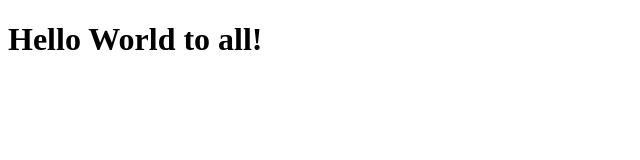
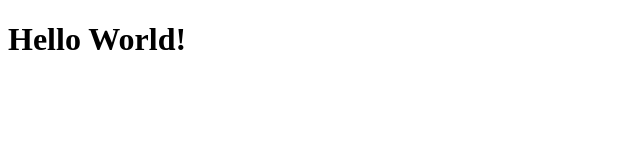
Before and after one commit to adeelch30ty/dummy, a plain HTML site: page index.html in a window 1280 px wide. Shown: the whole page, without its empty margins (0-640 px from the left). Drawn offline with Linux system fonts and the light colour scheme.

Commit message:
Update index.html

```diff
--- a/index.html
+++ b/index.html
@@ -6,6 +6,6 @@
     <meta name="viewport" content="width=device-width, initial-scale=1.0">
   </head>
   <body>
-    <h1>Hello World to all!</h1>
+    <h1>Hello World!</h1>
   </body>
 </html>
```
